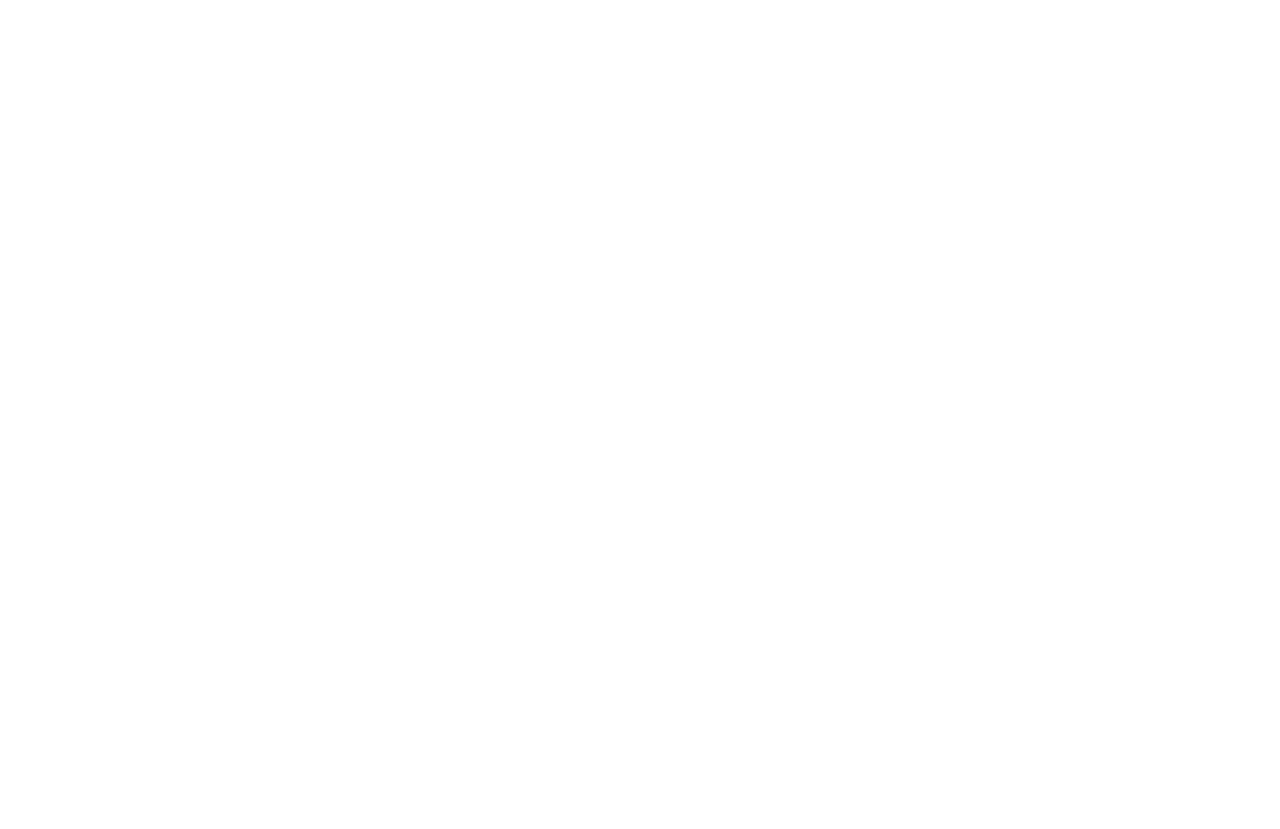
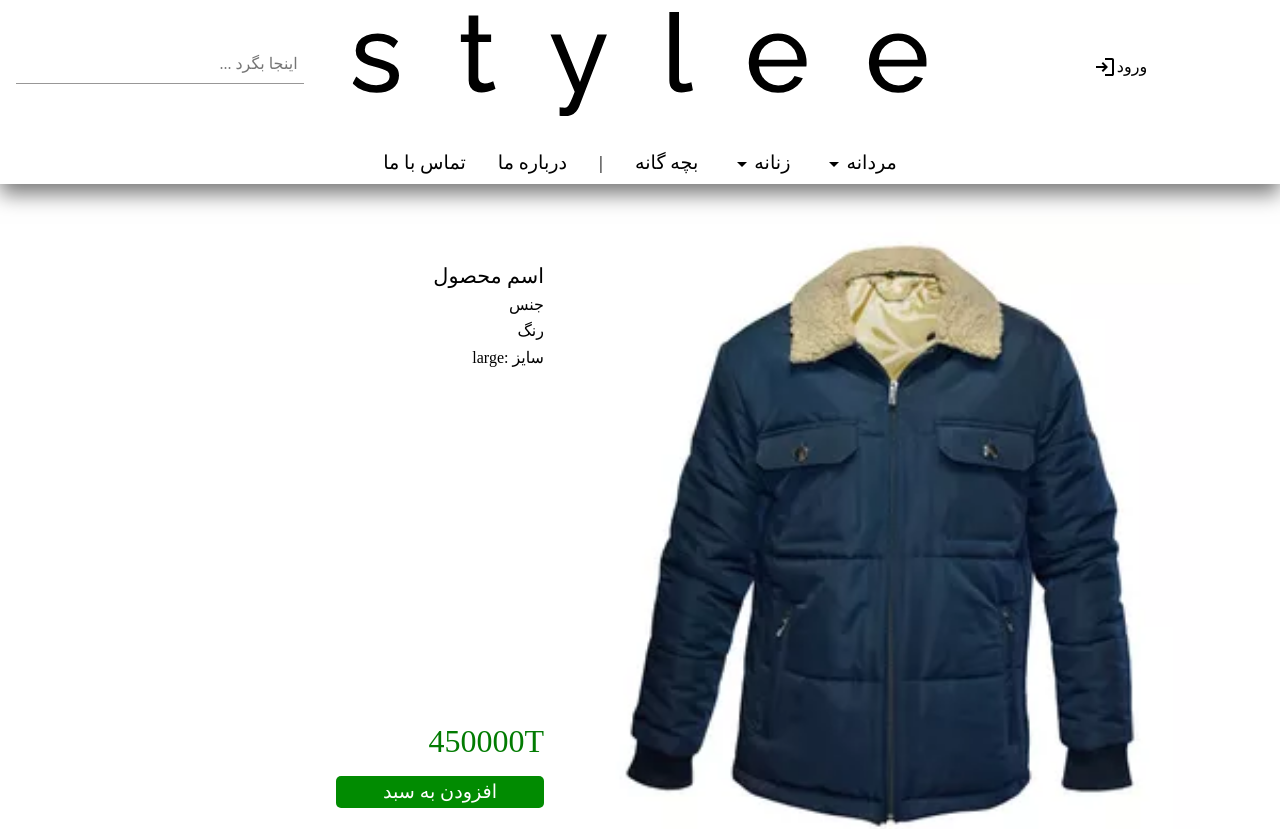
Before and after one commit to Soheil-kooshan/stylee-online-shop, a React (Vite) app: page /ProdInfoPage in a window 1280 px wide. Before the commit this address had no page. Shown: the top 829 px of the page. Before the commit the page ends 800 px from the top, so only its background shows below. Built offline with nearby package versions, Linux system fonts and the light colour scheme; a web font is replaced by a local one.

Commit message:
new page designed

```diff
--- a/src/App.jsx
+++ b/src/App.jsx
@@ -3,14 +3,17 @@
 import Landing from "./pages/landing/landing";
 import { BrowserRouter, Route, Routes } from "react-router-dom";
 import Navbar from "./components/navbar";
-
+import Footer from "./components/Footer";
+import ProdInfoPage from "./pages/prod-info/ProdInfoPage";
 function App() {
   return (
     <BrowserRouter>
+      <Navbar />
       <Routes>
         <Route path="/" element={<Landing />} />
-        <Route path="/login" element={<p>login</p>} />
+        <Route path="/ProdInfoPage" element={<ProdInfoPage />} />
       </Routes>
+      <Footer />
     </BrowserRouter>
   );
 }
--- a/src/components/Navbar.module.css
+++ b/src/components/Navbar.module.css
@@ -13,5 +13,6 @@
   .navbar {
     grid-template: 10vw auto/ 25vw auto 25vw;
     grid-template-areas: "login logo search" "menu menu menu";
+
   }
 }
--- a/src/pages/landing/Swiper.css
+++ b/src/components/Swiper.css
@@ -75,6 +75,3 @@
   height: 2px;
   background-color: #888;
 }
-
-@media screen and (min-width: 560px) {
-}
--- a/src/pages/landing/Landing.jsx
+++ b/src/pages/landing/Landing.jsx
@@ -1,4 +1,4 @@
-import Swiper from "./Swiper";
+import Swiper from "../../components/Swiper";
 import Navbar from "../../components/navbar";
 import Categories from "./Categories";
 import Slider from "./Slider";
--- /dev/null
+++ b/src/pages/prod-info/ProdInfo.jsx
@@ -0,0 +1,25 @@
+import styles from "./ProdInfo.module.css";
+
+function ProdInfo() {
+  return (
+    <div className={styles.container}>
+      <img
+        className={styles.image}
+        src="src\assets\photos\clothes\jacket\2.webp"
+        alt="jacket"
+      />
+      <div className={styles.info}>
+        <ul>
+          <li className={styles.name}>اسم محصول</li>
+          <li>جنس</li>
+          <li>رنگ</li>
+          <li>سایز :large</li>
+          <div className={styles.price}>450000T</div>
+          <button>افزودن به سبد</button>
+        </ul>
+      </div>
+    </div>
+  );
+}
+
+export default ProdInfo;
--- /dev/null
+++ b/src/pages/prod-info/ProdInfo.module.css
@@ -0,0 +1,79 @@
+.container {
+  display: flex;
+  flex-direction: column;
+  position: relative;
+  margin-top: 2rem;
+  width: 100vw;
+}
+
+.container img {
+  height: 40vh;
+  object-fit: contain;
+}
+
+.container div li {
+  display: flex;
+  padding: 0.5rem 10vw 0 0;
+}
+
+.name {
+  font-size: 1.3rem;
+}
+
+.container .price {
+  color: rgb(2, 123, 2);
+  font-size: 1.5rem;
+  padding: 1rem 10vw 0 0;
+}
+
+.container button {
+  width: 9rem;
+  height: 2rem;
+  margin: 1rem 10vw 0 0;
+  padding: 0.2rem;
+  background-color: rgb(1, 139, 1);
+  border: none;
+  border-radius: 5px;
+  color: #fff;
+}
+
+.container button:hover {
+  background-color: rgb(0, 103, 0);
+}
+
+@media screen and (min-width: 560px) {
+  .container {
+    flex-direction: row;
+    justify-content: center;
+  }
+
+  .container img {
+    height: 100%;
+    object-fit: contain;
+    width: 50vw;
+  }
+  .container div li {
+    padding: 0 1rem 0.5rem 0;
+  }
+
+  .container .info {
+    min-width: 30rem;
+    padding-top: 3rem;
+  }
+
+  .container .price {
+    position: absolute;
+    bottom: 5rem;
+    align-self: flex-start;
+    font-size: 2rem;
+    padding: 1rem;
+  }
+  .container button {
+    position: absolute;
+    margin-right: 1rem;
+    bottom: 3rem;
+    width: 13rem;
+    height: 2rem;
+    font-size: 1.2rem;
+  }
+}
--- /dev/null
+++ b/src/pages/prod-info/ProdInfoPage.jsx
@@ -0,0 +1,13 @@
+import Swiper from "../../components/Swiper";
+import ProdInfo from "./prodInfo";
+
+function ProdInfoPage() {
+  return (
+    <>
+      <ProdInfo />
+      <Swiper name="محصولات مرتبط" />
+    </>
+  );
+}
+
+export default ProdInfoPage;
```
Also changed, not shown: src/components/Swiper.jsx (renamed from src/pages/landing/Swiper.jsx).
